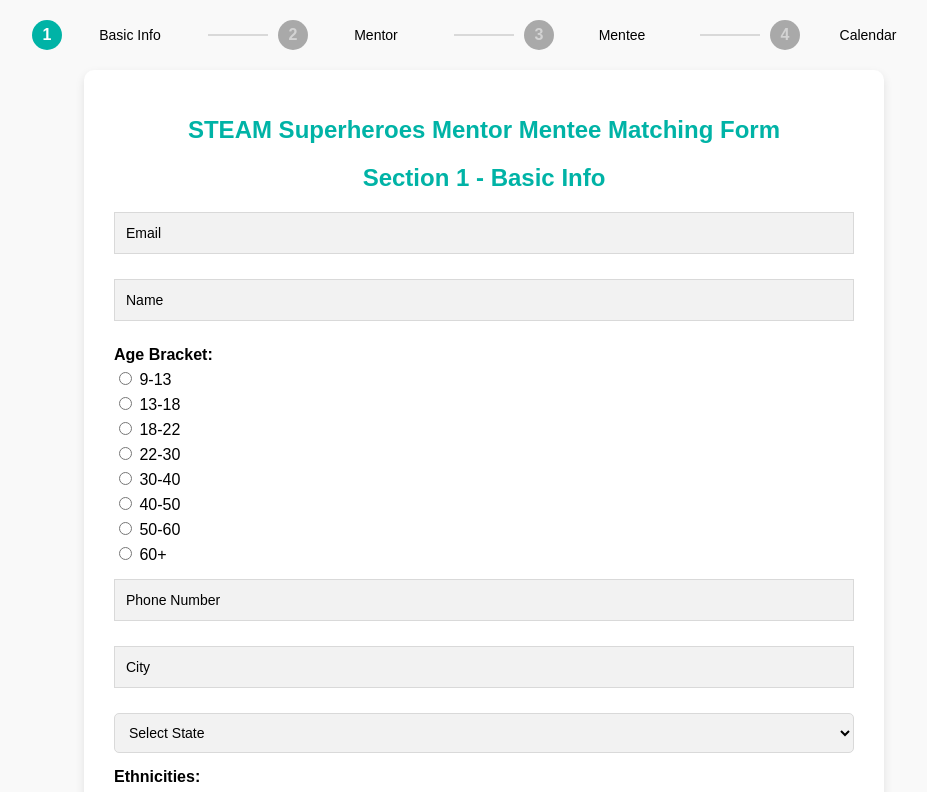
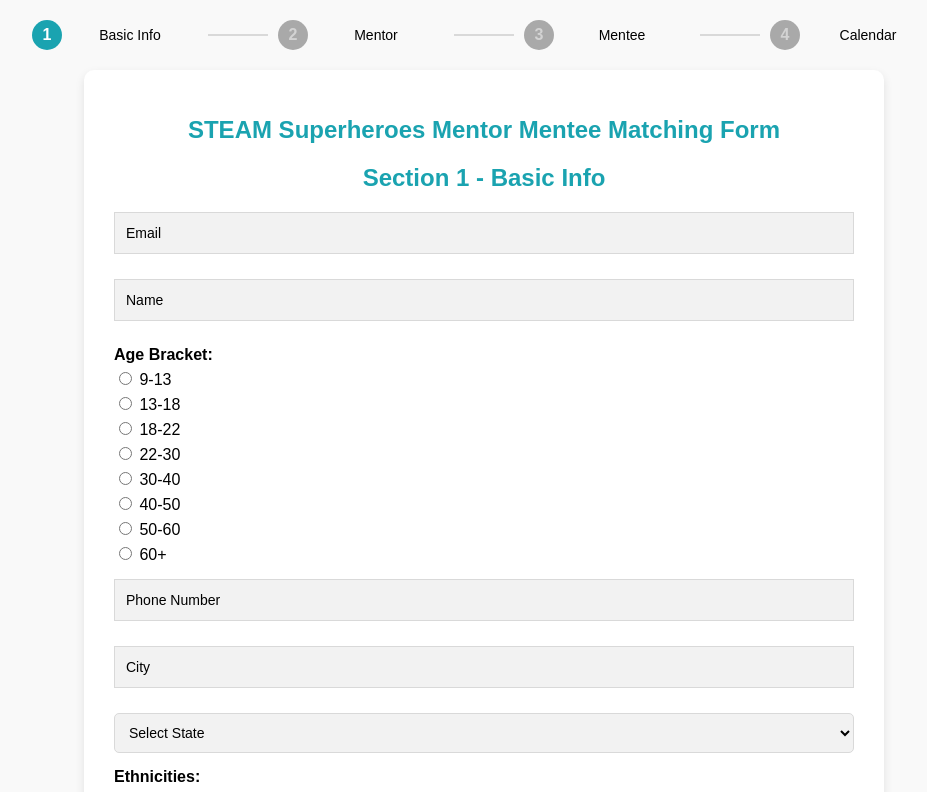
Before and after one commit to abhinavpy/SteamSuperheroesMentorMentee, a React (Create React App) app: page / in a window 1280 px wide. Shown: the top 792 px of the page, without its empty margins (156-1083 px from the left). Built offline with nearby package versions, Linux system fonts and the light colour scheme.

Commit message:
Changed color from teal to website blue

```diff
--- a/src/styling/Form.css
+++ b/src/styling/Form.css
@@ -30,7 +30,7 @@ body {
 
   /* Form heading */
   .form-heading {
-    color: #00B3A6;
+    color: #1AA3B0;
     font-size: 24px;
     font-weight: bold;
     margin-bottom: 20px;
@@ -55,7 +55,7 @@ body {
     border-radius: 0; /* Sharp edges */
     font-size: 14px;
     box-sizing: border-box;
-    caret-color: #00B3A6; /* teal caret (optional) */
+    caret-color: #1AA3B0; /* teal caret (optional) */
   }
 
   /*
@@ -122,7 +122,7 @@ body {
 
   /* Button hover effect */
   .form-button:hover {
-    background-color: #00B3A6;
+    background-color: #1AA3B0;
   }
 
   /* Responsive styles */
--- a/src/styling/StepProgressBar.css
+++ b/src/styling/StepProgressBar.css
@@ -33,7 +33,7 @@
 
   /* Specific status styles */
   .step-circle.active {
-    background-color: #00B3A6; /* teal for current step */
+    background-color: #1AA3B0; /* teal for current step */
     color: #fff;
   }
 
```
